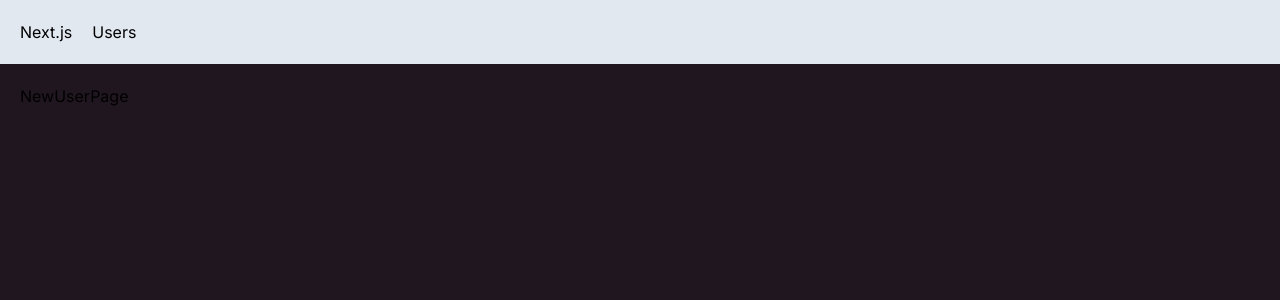
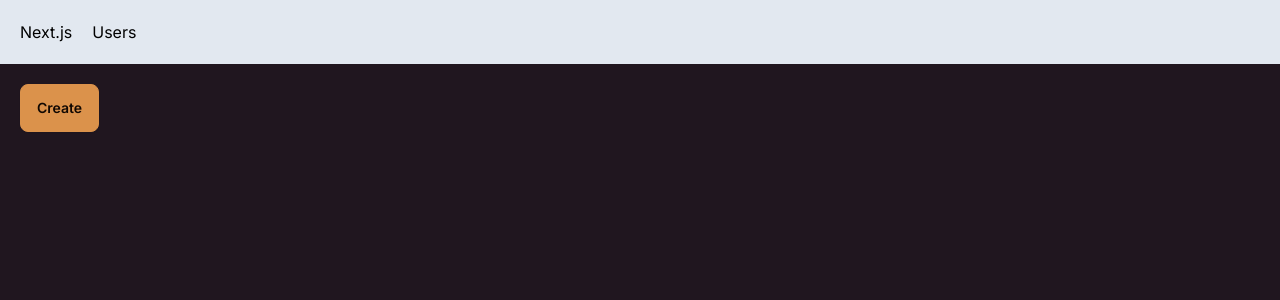
Before and after one commit to atmcpnk/NextJSProject, a Next.js app: page /users/new in a window 1280 px wide. Shown: the top 300 px of the page. Built offline with nearby package versions, Linux system fonts and the light colour scheme.

Commit message:
added code to the users/page file and users/new/page file that adds a button that takes users to a new user creation page, when the page is clicked it takes them to the new user page. see the onClick event in users/new/page that imports next/navigation to properly set useRouter in next.

```diff
--- a/app/users/new/page.tsx
+++ b/app/users/new/page.tsx
@@ -1,8 +1,13 @@
-import React from 'react'
+'use client';
+import { useRouter } from 'next/navigation';
+import React from 'react';
 
 const NewUserPage = () => {
+  const router = useRouter();
+
   return (
-    <div>NewUserPage</div>
+    <button className='btn btn-primary'
+    onClick={() => router.push('/users')}>Create</button>
   )
 }
 
--- a/app/users/page.tsx
+++ b/app/users/page.tsx
@@ -1,5 +1,6 @@
 import React from 'react'
 import UserTable from './UserTable'
+import Link from 'next/link'
 
 interface Props {
   searchParams: {sortOrder: string}
@@ -10,6 +11,7 @@
   return (
     <>
     <h1>Users</h1>
+    <Link href='/users/new' className='btn'>New User</Link>
     <UserTable sortOrder={sortOrder}/>
     </>
   )
```
